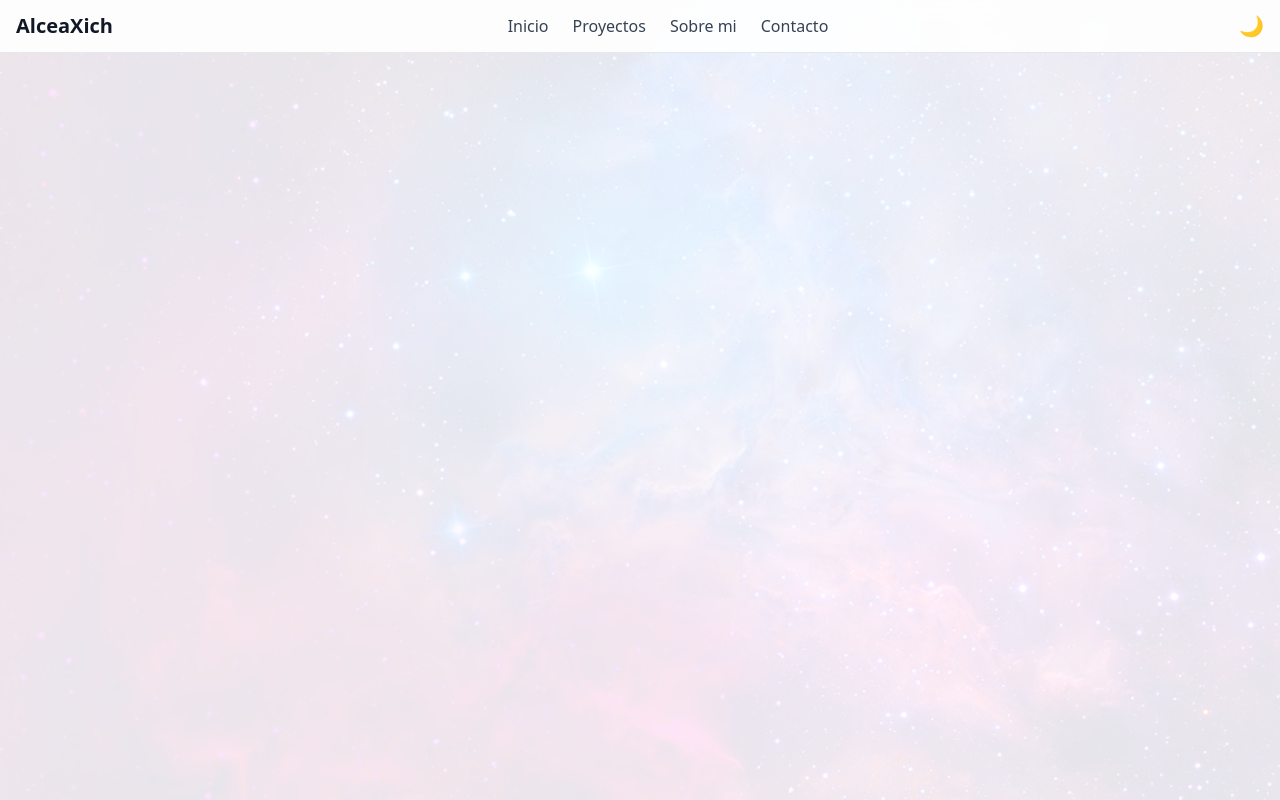
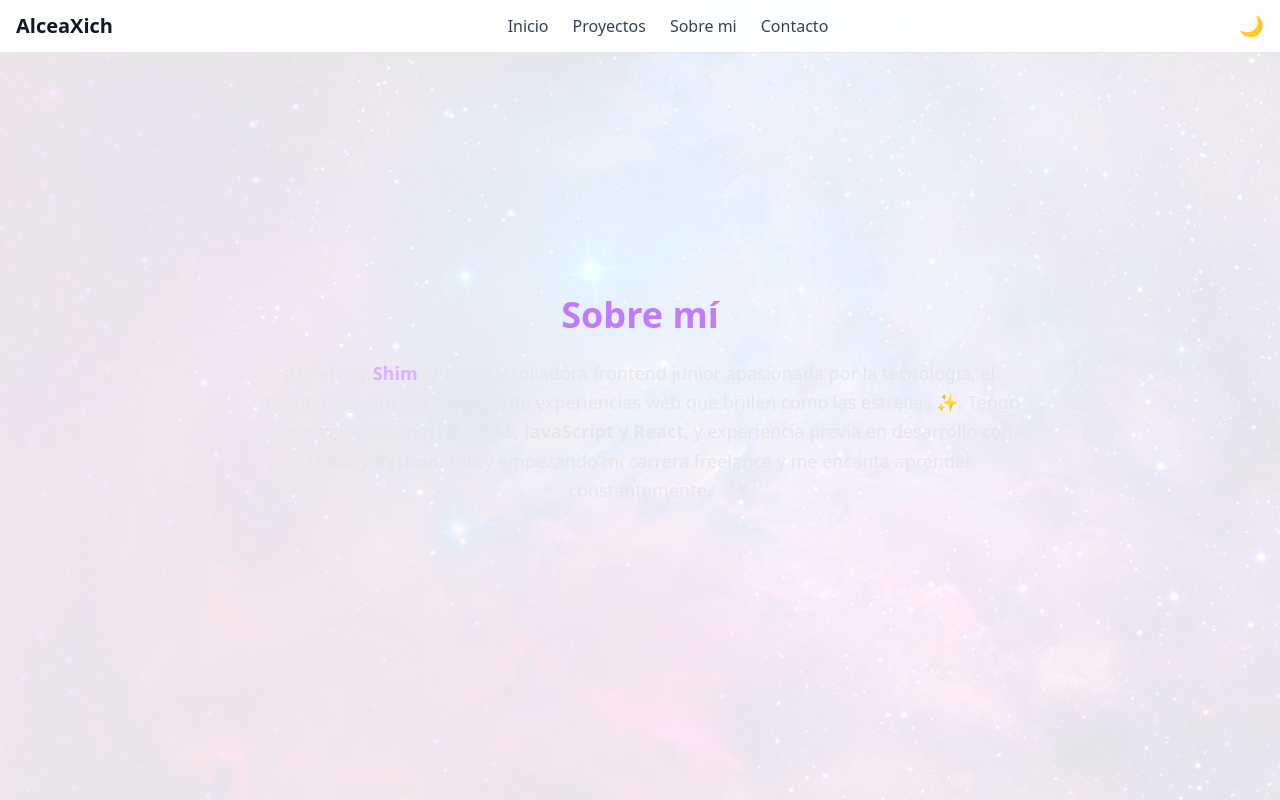
Before and after one commit to AlceaXich/Portafolio-Website, a React (Vite) app in the folder portafolio-website-v2/: page / in a window 1280 px wide. Built offline with nearby package versions, Linux system fonts and the light colour scheme.

Commit message:
Update Section About

```diff
--- a/portafolio-website-v2/package.json
+++ b/portafolio-website-v2/package.json
@@ -14,6 +14,7 @@
   },
   "dependencies": {
     "@tailwindcss/vite": "^4.1.11",
+    "framer-motion": "^12.23.6",
     "react": "^19.1.0",
     "react-dom": "^19.1.0",
     "tailwindcss": "^4.1.11"
--- a/portafolio-website-v2/src/App.jsx
+++ b/portafolio-website-v2/src/App.jsx
@@ -1,9 +1,11 @@
 import Header from "./components/Header";
+import About from "./components/About";
 import Background from "./components/Background";
 
 export default function App() {
   return <div className="min-h-screen bg-white dark:bg-[#0b0c10] text-gray-900 dark:text-white">
     <Background/>
     <Header/>
+    <About/>
   </div>
 }
--- a/portafolio-website-v2/src/components/About.jsx
+++ b/portafolio-website-v2/src/components/About.jsx
@@ -0,0 +1,24 @@
+import { motion } from "framer-motion"
+
+export default function About() {
+  return (
+    <section id="sobre-mi" className="min-h-screen flex items-center justify-center px-4 py-20 relative z-10">
+      <motion.div
+        className="max-w-3xl text-center"
+        initial={{ opacity: 0, y: 40 }}
+        animate={{ opacity: 1, y: 0 }}
+        transition={{ duration: 1 }}
+      >
+        <h2 className="text-3xl md:text-4xl font-bold mb-6 text-purple-400">
+          Sobre mí
+        </h2>
+        <p className="text-lg leading-relaxed text-gray-200 dark:text-gray-300">
+          ¡Hola! Soy <span className="text-purple-300 font-semibold">Shim</span>, una desarrolladora frontend junior apasionada por la tecnología,
+          el diseño elegante y la creación de experiencias web que brillen como las estrellas ✨.
+          Tengo conocimientos en <strong>HTML, CSS, JavaScript y React</strong>, y experiencia previa en desarrollo con <strong>Odoo y Python</strong>.
+          Estoy empezando mi carrera freelance y me encanta aprender constantemente.
+        </p>
+      </motion.div>
+    </section>
+  )
+}
```
Also changed, not shown: 1 other file (tests, documents, lock files or other folders).
